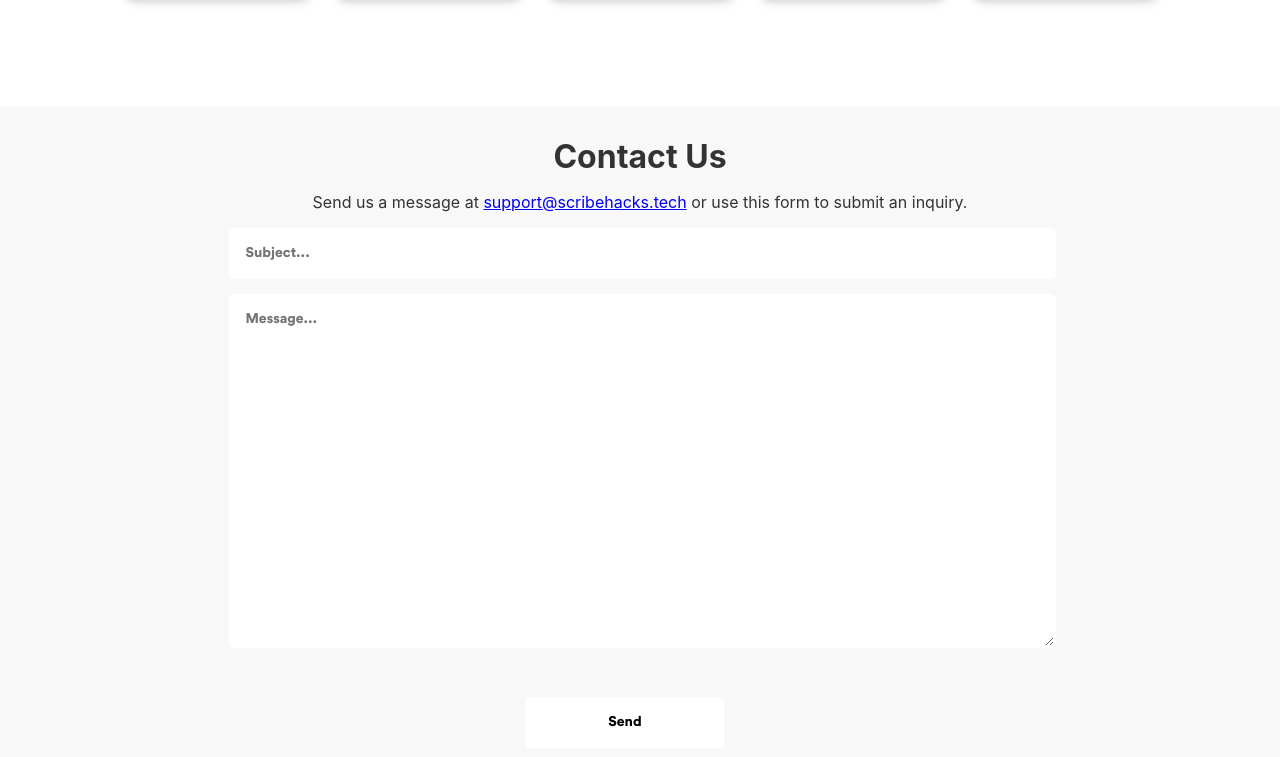
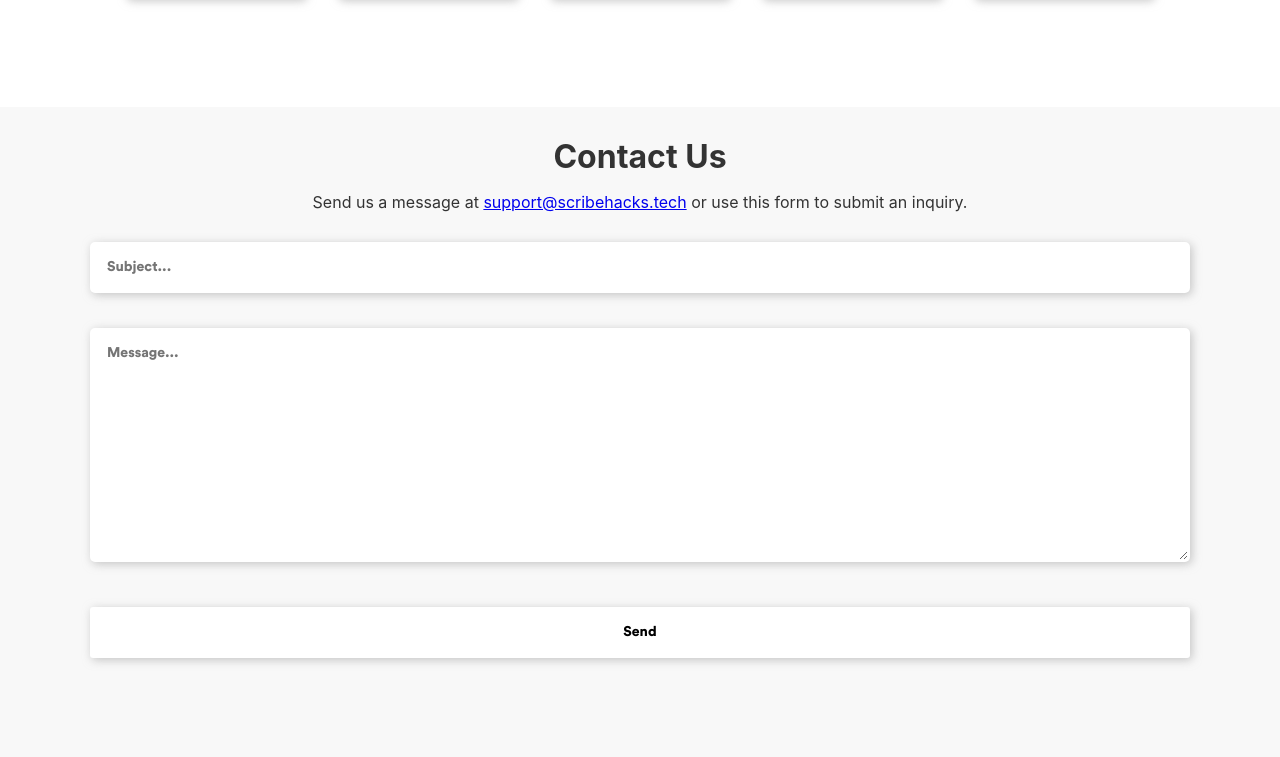
Before and after one commit to ScribeHacks/scribehacks.github.io, a Svelte app: page / in a window 1280 px wide. Shown: the part 3544-4301 px from the top of the page. Built offline with nearby package versions, Linux system fonts and the light colour scheme.

Commit message:
style: Align contact form

```diff
--- a/src/sections/Contact.svelte
+++ b/src/sections/Contact.svelte
@@ -1,38 +1,53 @@
+
 <a name="contact">
-<section class="contact">
+<section class="section">
+  <div class="contact">
     <h2>Contact Us</h2>
     <p>Send us a message at <a href="mailto:support@scribehacks.tech">support@scribehacks.tech</a> or use this form to submit an inquiry.</p>
     <form align="center" id="contact-form" action="mailto:support@scribehacks.tech">
       <input name="subject" type="text" placeholder="Subject..."><br>
       <textarea name="body" placeholder="Message..."></textarea>
       <input class="button" type="submit" value="Send" />
-
     </form>
+  </div>
 </section>
 </a>
 
 <style type="text/scss">
+  .section {
+    background-color: var(--bg-light);
+  }
+
   .contact {
-        background-color: var(--bg-light);
+    max-width: 1100px;
+    margin: auto;
     padding: 30px 30px;
-        justify-content: center;
 
     h2 {
       font-size: 2rem;
       text-align: center;
       margin: 0;
     }
+
     p {
       text-align: center;
+      margin-bottom: 30px;
     }
+
+    form {
+      display: flex;
+      flex-direction: column;
+      width: 100%;
+    }
+
     input, textarea {
       border-radius: 5px;
       border: transparent 2px solid;
       background-color: var(--bg-lightest);
-            /*box-shadow: var(--bxs-lightest) 2px 2px 10px;*/
+      box-shadow: var(--bxs-light) 2px 2px 10px;
 
+      flex: 1 1;
       margin-bottom: 15px;
-            width: 100%;
       padding: 5px;
       font-size: 14px;
       font-family: "CircularStd", sans-serif;
@@ -40,36 +55,27 @@
       outline: none;
       padding: 15px;
     }
+
     textarea {
-            height: 40vh;
+      min-height: 25vh;
+      resize: vertical;
     }
+
     form {
-            margin:0 auto;
-            min-width: 45%;
-            max-width: 65%;
-            padding-right: 30px;
+      margin: 0 auto;
       text-align: center;
     }
-        .button{
-            width: 25%;
+
+    .button {
       background-color: var(--bg-lightest);
       border-radius: 3px;
       margin-top: 30px;
       text-decoration: none;
     }
-        .button:hover{
+
+    .button:hover {
       background-color: var(--accent-secondary);
       color: var(--text-inverse);
     }
-        @media only screen and (max-width: 420px){
-            form{
-                max-width: 95%;
-                text-align: center;
-            }
-            .button{
-                width: 100%;
-            }
-        }
-
   }
 </style>
```
Lines whose indentation alone changed are shown as unchanged.
